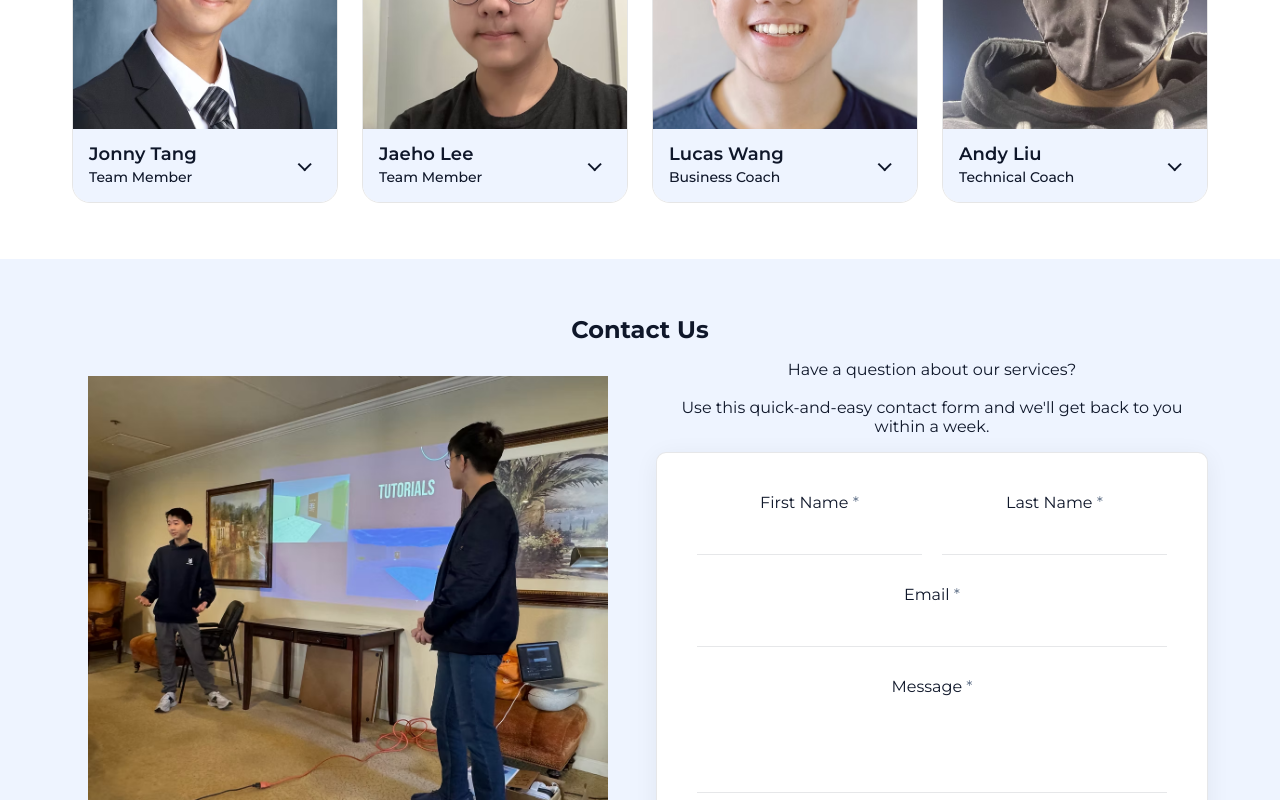
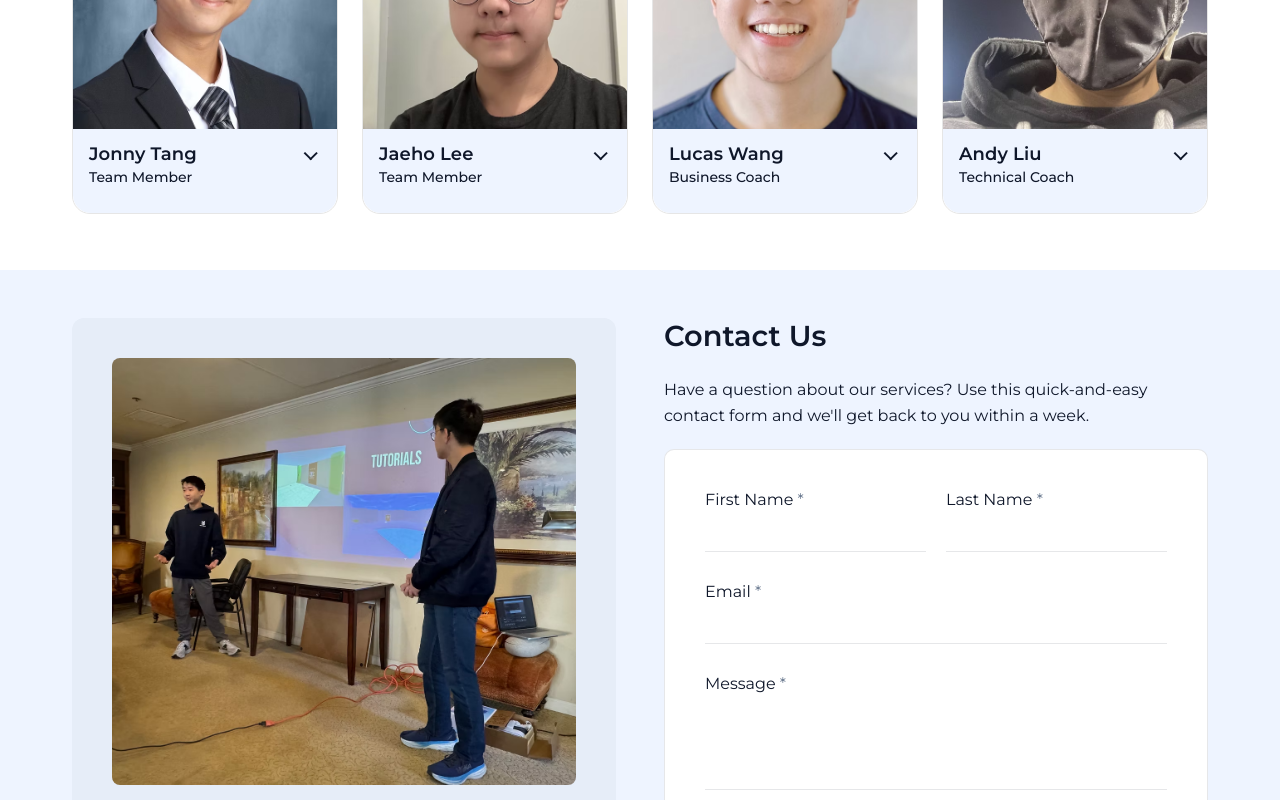
Before and after one commit to LWCoding/immersifyvr-next, a Next.js app: page /our-team in a window 1280 px wide. Shown: the part 400-1200 px from the top of the page. Built offline with nearby package versions, Linux system fonts and the light colour scheme.

Commit message:
Streamlined Get a Quote and Contact form

```diff
--- a/src/app/our-team/page.js
+++ b/src/app/our-team/page.js
@@ -5,11 +5,10 @@ import Navbar from "@/components/navbar";
 import Footer from "@/components/footer";
 import SquishToMiddle from "@/components/squishToMiddle";
 import ContentBlock from "@/components/contentBlock";
-import SideBySide from "@/components/sideBySide";
 import ProfileGallery from "@/components/profileGallery";
 import ContactForm from "@/components/contactForm";
+import contactFormStyles from "@/components/contactForm.module.css";
 import SectionBand from "@/components/sectionBand";
-import Spacer from "@/components/spacer";
 
 export default function OurTeam() {
   return (
@@ -67,28 +66,27 @@ export default function OurTeam() {
       </SectionBand>
       <SectionBand alt>
         <SquishToMiddle>
-        <ContentBlock titleText="Contact Us">
-          <SideBySide>
-            <div>
+          <div className={styles.contactLayout}>
+            <div className={styles.contactImagePanel}>
               <Image
-                className={styles.sideBySideImage}
+                className={styles.contactHeroImage}
                 src="/img/presentation.avif"
                 alt="A team member helping out an older adult"
                 width={500}
                 height={500}
               />
             </div>
-            <div>
-              Have a question about our services?
-              <br />
-              <br />
-              Use this quick-and-easy contact form and we&apos;ll get back to
-              you within a week.
-              <Spacer size="small" />
-              <ContactForm />
+            <div className={styles.contactFormColumn}>
+              <h2 className={styles.contactHeading}>Contact Us</h2>
+              <p className={styles.contactLead}>
+                Have a question about our services? Use this quick-and-easy
+                contact form and we&apos;ll get back to you within a week.
+              </p>
+              <ContactForm
+                containerClassName={contactFormStyles.formContainerColumn}
+              />
             </div>
-          </SideBySide>
-        </ContentBlock>
+          </div>
         </SquishToMiddle>
       </SectionBand>
       </div>
--- a/src/app/our-team/page.module.css
+++ b/src/app/our-team/page.module.css
@@ -3,10 +3,53 @@
   background-color: #ffffff;
 }
 
-.sideBySideImage {
+.contactLayout {
+  display: grid;
+  grid-template-columns: 1fr 1fr;
+  gap: 3rem;
+  align-items: flex-start;
+  width: 100%;
+  box-sizing: border-box;
+  padding: 0 2rem;
+}
+
+.contactImagePanel {
+  min-width: 0;
+  width: 100%;
+  box-sizing: border-box;
+  background-color: var(--accent-color);
+  border-radius: 12px;
+  padding: 2.5rem;
+}
+
+.contactHeroImage {
   width: 100%;
   height: auto;
-  max-width: 100%;
+  display: block;
+  border-radius: 8px;
+}
+
+.contactFormColumn {
+  min-width: 0;
+  width: 100%;
+  box-sizing: border-box;
+  display: flex;
+  flex-direction: column;
+  text-align: left;
+}
+
+.contactHeading {
+  margin: 0 0 1.5rem 0;
+  font-size: 1.8rem;
+  font-weight: 600;
+  color: var(--text-color);
+}
+
+.contactLead {
+  margin: 0 0 1.25rem 0;
+  font-size: 1rem;
+  line-height: 1.6;
+  color: var(--text-color);
 }
 
 .ourTeamIntro {
@@ -20,11 +63,23 @@
 }
 
 @media (max-width: 768px) {
-  .sideBySideImage {
-    max-width: 100%;
-    height: auto;
-    display: block;
-    margin: 0 auto;
+  .contactLayout {
+    grid-template-columns: 1fr;
+    gap: 2rem;
+    padding: 0 1rem;
+  }
+
+  .contactImagePanel {
+    padding: 2rem;
+  }
+
+  .contactHeading {
+    font-size: 1.5rem;
+    text-align: center;
+  }
+
+  .contactLead {
+    text-align: center;
   }
 
   .ourTeamIntro {
--- a/src/components/contactForm.js
+++ b/src/components/contactForm.js
@@ -26,7 +26,7 @@ function validateField(name, value) {
 /*
 ContactForm component for displaying a contact form.
 */
-export default function ContactForm() {
+export default function ContactForm({ containerClassName = "" }) {
 	const [submitted, setSubmitted] = useState(false);
 	const [values, setValues] = useState({
 		first_name: "",
@@ -91,7 +91,13 @@ export default function ContactForm() {
 	}
 
 	return (
-		<div className={styles.formContainer}>
+		<div
+			className={
+				containerClassName
+					? `${styles.formContainer} ${containerClassName}`
+					: styles.formContainer
+			}
+		>
 			{submitted ? (
 				<div className={styles.thankYouMessage}>
 					<h2>Thank you for your submission!</h2>
--- a/src/components/contactForm.module.css
+++ b/src/components/contactForm.module.css
@@ -8,7 +8,15 @@
   max-width: 900px;
   margin: 0 auto;
   border: 1px solid var(--border-subtle);
-  box-shadow: 0 4px 24px rgba(15, 23, 42, 0.06);
+  box-shadow: none;
+}
+
+/* Full-width variant for two-column layouts (e.g. Our Team contact section) */
+.formContainerColumn {
+  max-width: none;
+  width: 100%;
+  margin: 0;
+  box-sizing: border-box;
 }
 
 .form {
@@ -17,6 +25,7 @@
   gap: 30px;
   width: 100%;
   max-width: 600px;
+  text-align: left;
 }
 
 .fieldGroup {
@@ -38,6 +47,7 @@
   margin-bottom: 8px;
   font-size: 1rem;
   color: var(--text-color);
+  text-align: left;
 }
 
 .required {
--- a/src/components/profileGallery.js
+++ b/src/components/profileGallery.js
@@ -33,14 +33,10 @@ export default function ProfileGallery({ profiles }) {
               openCards[index] ? styles.profileInfoPanelOpen : ""
             }`}
           >
-            <div className={styles.profileHeaderRow}>
-              <div>
-                <h3 className={styles.profileName}>{profile.name}</h3>
-                <p className={styles.profileRole}>{profile.role}</p>
-              </div>
+            {profile.introduction ? (
               <button
                 type="button"
-                className={styles.expandButton}
+                className={`${styles.profileHeaderRow} ${styles.profileHeaderButton}`}
                 onClick={() => toggleCard(index)}
                 aria-expanded={Boolean(openCards[index])}
                 aria-label={
@@ -49,13 +45,25 @@ export default function ProfileGallery({ profiles }) {
                     : `Expand ${profile.name} introduction`
                 }
               >
+                <div className={styles.profileHeaderText}>
+                  <h3 className={styles.profileName}>{profile.name}</h3>
+                  <p className={styles.profileRole}>{profile.role}</p>
+                </div>
                 <span
                   className={`${styles.expandArrow} ${
                     openCards[index] ? styles.expandArrowOpen : ""
                   }`}
+                  aria-hidden={true}
                 />
               </button>
-            </div>
+            ) : (
+              <div className={styles.profileHeaderRow}>
+                <div className={styles.profileHeaderText}>
+                  <h3 className={styles.profileName}>{profile.name}</h3>
+                  <p className={styles.profileRole}>{profile.role}</p>
+                </div>
+              </div>
+            )}
             {profile.introduction ? (
               <div
                 className={`${styles.profileIntroWrap} ${
--- a/src/components/profileGallery.module.css
+++ b/src/components/profileGallery.module.css
@@ -28,9 +28,19 @@
 }
 
 .profileInfoPanel {
+  --profile-panel-radius: 18px;
+  display: flex;
+  flex-direction: column;
+  min-height: 0;
   background: var(--band-alt);
-  padding: 14px 16px 16px;
+  padding: 0;
+  border-radius: 0 0 var(--profile-panel-radius) var(--profile-panel-radius);
+  overflow: hidden;
   transition: background-color 180ms ease;
+}
+
+.profileInfoPanel:not(.profileInfoPanelOpen) {
+  min-height: 5.25rem;
 }
 
 .profileInfoPanelOpen {
@@ -39,9 +49,53 @@
 
 .profileHeaderRow {
   display: flex;
-  align-items: center;
+  align-items: flex-start;
   justify-content: space-between;
   gap: 12px;
+  box-sizing: border-box;
+}
+
+.profileInfoPanel > .profileHeaderRow:not(.profileHeaderButton) {
+  padding: 14px 16px 10px;
+}
+
+.profileHeaderText {
+  min-width: 0;
+  text-align: left;
+}
+
+.profileHeaderButton {
+  width: 100%;
+  margin: 0;
+  padding: 14px 16px 10px;
+  border: none;
+  background: transparent;
+  font: inherit;
+  color: inherit;
+  cursor: pointer;
+  border-radius: 0;
+  text-align: left;
+  -webkit-tap-highlight-color: transparent;
+  flex: 1 1 auto;
+  min-height: 0;
+}
+
+.profileInfoPanelOpen .profileHeaderButton {
+  flex: 0 0 auto;
+  padding: 14px 16px 0;
+}
+
+.profileHeaderButton:hover {
+  background: rgba(0, 0, 0, 0.05);
+}
+
+.profileHeaderButton:focus-visible {
+  outline: 2px solid var(--blue-color);
+  outline-offset: -2px;
+}
+
+.profileInfoPanelOpen .profileHeaderButton:hover {
+  background: rgba(255, 255, 255, 0.2);
 }
 
 .profileName {
@@ -61,26 +115,11 @@
   font-weight: 500;
 }
 
-.expandButton {
-  width: 34px;
-  height: 34px;
-  border: none;
-  border-radius: 999px;
-  background: transparent;
-  display: inline-flex;
-  align-items: center;
-  justify-content: center;
-  cursor: pointer;
-  color: var(--text-color);
-}
-
-.expandButton:hover {
-  background: rgba(0, 0, 0, 0.06);
-}
-
 .expandArrow {
+  flex-shrink: 0;
   width: 10px;
   height: 10px;
+  margin: 0.35rem 6px 4px 10px;
   border-right: 2px solid currentColor;
   border-bottom: 2px solid currentColor;
   transform: rotate(45deg) translateY(-1px);
@@ -95,12 +134,17 @@
   display: grid;
   grid-template-rows: 0fr;
   margin-top: 0;
+  padding: 0 16px;
+  box-sizing: border-box;
+  flex: 0 0 auto;
+  min-height: 0;
   transition: grid-template-rows 260ms ease, margin-top 260ms ease;
 }
 
 .profileIntroWrapOpen {
   grid-template-rows: 1fr;
   margin-top: 12px;
+  padding-bottom: 12px;
 }
 
 .profileIntroInner {
--- a/src/components/quoteForm.module.css
+++ b/src/components/quoteForm.module.css
@@ -4,7 +4,10 @@
   align-items: stretch;
   width: 100%;
   box-sizing: border-box;
-  padding: 20px 0;
+  padding: 2rem 2.5rem;
+  background-color: var(--surface);
+  border: 1px solid var(--border-subtle);
+  border-radius: 12px;
 }
 
 .form {
@@ -138,6 +141,10 @@ select.formInput.selectPlaceholder {
 }
 
 @media (max-width: 768px) {
+  .formContainer {
+    padding: 1.5rem 1.25rem;
+  }
+
   .form {
     flex-direction: column;
     align-items: center;
```
